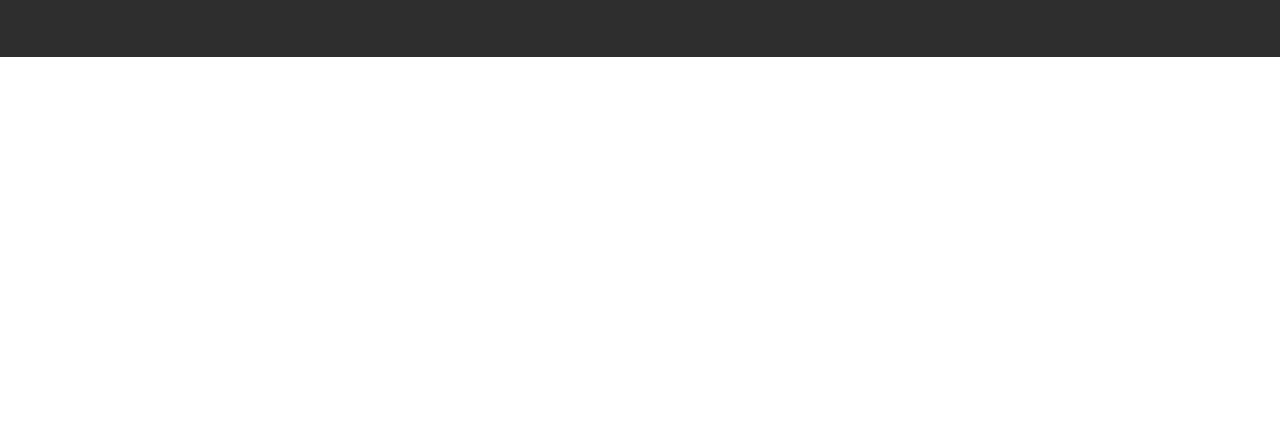
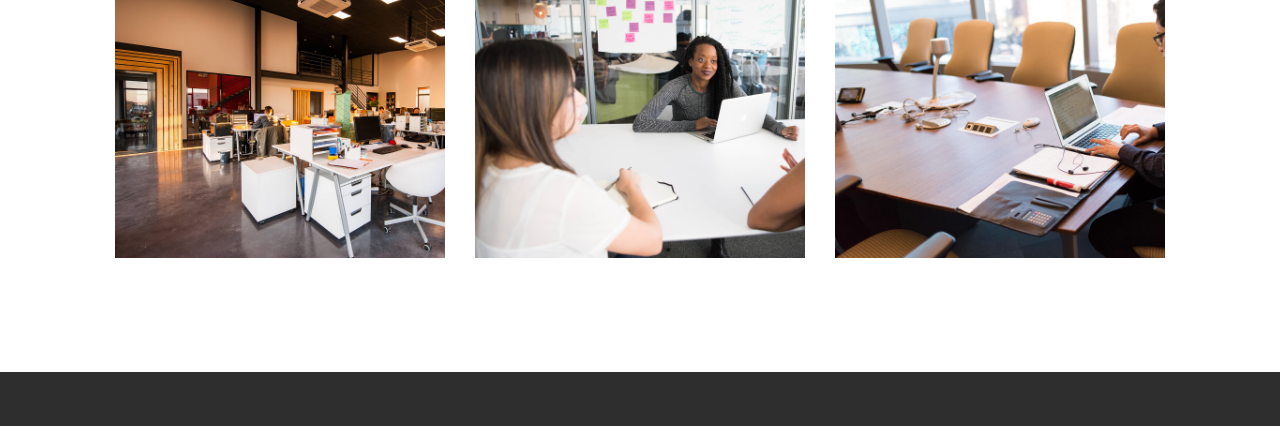
Before and after one commit to KTechPrinters/mobirise, a plain HTML site: page index.html in a window 1280 px wide. Shown: the part 1074-1500 px from the top of the page. Before the commit the page ends 1131 px from the top, so only its background shows below. Drawn offline with Linux system fonts and the light colour scheme; files whose address does not match are found by name.

Commit message:
create github pages

```diff
--- /dev/null
+++ b/assets/mbr-flip-card/mbr-flip-card.js
@@ -0,0 +1,15 @@
+function bendBottomCorner() {
+    $(".flip-card:not(.builderCard)").each(function() {
+        $(this).addClass('builderCard');
+    });
+}
+
+//Mobirise initialization
+var isBuilder = $('html').hasClass('is-builder');
+if (isBuilder) {
+    $(document).on('add.cards', function() {
+        if ($('.flip-card').length != 0) {
+            bendBottomCorner();
+        }
+    });
+}
--- a/assets/mobirise/css/mbr-additional.css
+++ b/assets/mobirise/css/mbr-additional.css
@@ -1766,6 +1766,95 @@ body {
 .cid-qTkA127IK8 {
   background-image: url("../../../assets/images/background4.jpg");
 }
+.cid-rkjSVUrIZn {
+  padding-top: 90px;
+  padding-bottom: 90px;
+  background-color: #ffffff;
+}
+.cid-rkjSVUrIZn .mbr-section-subtitle {
+  color: #767676;
+  font-weight: 300;
+}
+.cid-rkjSVUrIZn .media-container-row {
+  word-wrap: break-word;
+  word-break: break-word;
+  align-items: stretch;
+  -webkit-align-items: stretch;
+}
+.cid-rkjSVUrIZn .card_cont {
+  -o-transition: all .5s;
+  -ms-transition: all .5s;
+  -moz-transition: all .5s;
+  -webkit-transition: all .5s;
+  transition: all .5s;
+  -o-backface-visibility: hidden;
+  -ms-backface-visibility: hidden;
+  -moz-backface-visibility: hidden;
+  -webkit-backface-visibility: hidden;
+  backface-visibility: hidden;
+  position: absolute;
+  top: 0px;
+  left: 0px;
+  text-align: center;
+  background-color: #eee;
+}
+.cid-rkjSVUrIZn .card-front {
+  z-index: 2;
+  padding: 0;
+  width: 100%;
+  height: 100%;
+  overflow: hidden;
+}
+.cid-rkjSVUrIZn .card-front img {
+  height: 100%;
+  min-width: 100%;
+  width: auto;
+}
+.cid-rkjSVUrIZn .card_back {
+  width: 100%;
+  height: 100%;
+  padding: 30px 30px;
+  color: #ffffff;
+  background-color: #55b4d4;
+  z-index: 1;
+  margin: 0;
+  text-align: center;
+  overflow: hidden;
+  -o-transform: rotateY(-180deg);
+  -ms-transform: rotateY(-180deg);
+  -moz-transform: rotateY(-180deg);
+  -webkit-transform: rotateY(-180deg);
+  transform: rotateY(-180deg);
+}
+.cid-rkjSVUrIZn .card {
+  min-height: 300px;
+}
+.cid-rkjSVUrIZn .card:hover .card-front {
+  z-index: 1;
+  -o-transform: rotateY(180deg);
+  -ms-transform: rotateY(180deg);
+  -moz-transform: rotateY(180deg);
+  -webkit-transform: rotateY(180deg);
+  transform: rotateY(180deg);
+}
+.cid-rkjSVUrIZn .card:hover .card_back {
+  z-index: 2;
+  -o-transform: rotateY(0deg);
+  -ms-transform: rotateY(0deg);
+  -moz-transform: rotateY(0deg);
+  -webkit-transform: rotateY(0deg);
+  transform: rotateY(0deg);
+}
+.cid-rkjSVUrIZn .builderCard .card_back {
+  border-bottom-left-radius: 100px;
+}
+.cid-rkjSVUrIZn .builderCard .card_cont {
+  -o-backface-visibility: hidden;
+  -ms-backface-visibility: hidd;
+  -moz-backface-visibility: visible;
+  -webkit-backface-visibility: visible;
+  backface-visibility: visible;
+}
 .cid-qTkAaeaxX5 {
   padding-top: 60px;
   padding-bottom: 60px;
--- a/index.html
+++ b/index.html
@@ -73,7 +73,7 @@
     </nav>
 </section>
 
-<section class="engine"><a href="https://mobirise.info/u">bootstrap html templates</a></section><section class="cid-qTkA127IK8 mbr-fullscreen mbr-parallax-background" id="header2-1">
+<section class="engine"><a href="https://mobirise.info/g">build a website</a></section><section class="cid-qTkA127IK8 mbr-fullscreen mbr-parallax-background" id="header2-1">
 
 
 
@@ -102,6 +102,72 @@
         </a>
     </div>
 </section>
+
+<section class="features15 cid-rkjSVUrIZn" id="features15-3">
+
+
+
+
+    <div class="container">
+        <h2 class="mbr-section-title pb-3 align-center mbr-fonts-style display-2"></h2>
+        <h3 class="mbr-section-subtitle display-5 align-center mbr-fonts-style">
+            Click on the bottom left corner of the card to change the front image. In browser this corner will not be shown.
+        </h3>
+
+        <div class="media-container-row container pt-5 mt-2">
+
+            <div class="col-12 col-md-6 mb-4 col-lg-4">
+                <div class="card flip-card p-5 align-center">
+                    <div class="card-front card_cont">
+                        <img src="assets/images/background1.jpg" alt="Mobirise">
+                    </div>
+                    <div class="card_back card_cont">
+                        <h4 class="card-title display-5 py-2 mbr-fonts-style">
+                            Over 400 Amazing Blocks
+                        </h4>
+                        <p class="mbr-text mbr-fonts-style display-7">
+                            Mobirise offers several themes that include sliders, galleries, article blocks, counters, accordions, video and many more.
+                        </p>
+                    </div>
+                </div>
+            </div>
+
+            <div class="col-12 col-md-6 mb-4 col-lg-4">
+
+                <div class="card flip-card p-5 align-center">
+                    <div class="card-front card_cont">
+                        <img src="assets/images/background2.jpg" alt="Mobirise">
+                    </div>
+                    <div class="card_back card_cont">
+                        <h4 class="card-title py-2 mbr-fonts-style display-5">
+                            Easy and Simple to Use
+                        </h4>
+                        <p class="mbr-text mbr-fonts-style display-7">
+                            Drop the blocks into the page, edit content inline and publish - no technical skills required.
+                        </p>
+                    </div>
+                </div>
+            </div>
+
+            <div class="col-12 col-md-6 mb-4 col-lg-4">
+                <div class="card flip-card p-5 align-center">
+                    <div class="card-front card_cont">
+                        <img src="assets/images/background3.jpg" alt="Mobirise">
+                    </div>
+                    <div class="card_back card_cont">
+                        <h4 class="card-title py-2 mbr-fonts-style display-5">
+                            Unlimited Sites
+                        </h4>
+                        <p class="mbr-text mbr-fonts-style display-7">
+                            Mobirise gives you the freedom to develop as many websites as you like given the fact that it is a desktop app.
+                        </p>
+                    </div>
+                </div>
+            </div>
+
+
+        </div>
+</div></section>
 
 <section class="cid-qTkAaeaxX5" id="footer1-2">
 
@@ -204,10 +270,11 @@
   <script src="assets/popper/popper.min.js"></script>
   <script src="assets/tether/tether.min.js"></script>
   <script src="assets/bootstrap/js/bootstrap.min.js"></script>
-  <script src="assets/dropdown/js/script.min.js"></script>
+  <script src="assets/smoothscroll/smooth-scroll.js"></script>
   <script src="assets/touchswipe/jquery.touch-swipe.min.js"></script>
   <script src="assets/parallax/jarallax.min.js"></script>
-  <script src="assets/smoothscroll/smooth-scroll.js"></script>
+  <script src="assets/mbr-flip-card/mbr-flip-card.js"></script>
+  <script src="assets/dropdown/js/script.min.js"></script>
   <script src="assets/theme/js/script.js"></script>
 
 
```
Also changed, not shown: assets/images/background1.jpg (added), assets/images/background2.jpg (added), assets/images/background3.jpg (added), 1 other file.
